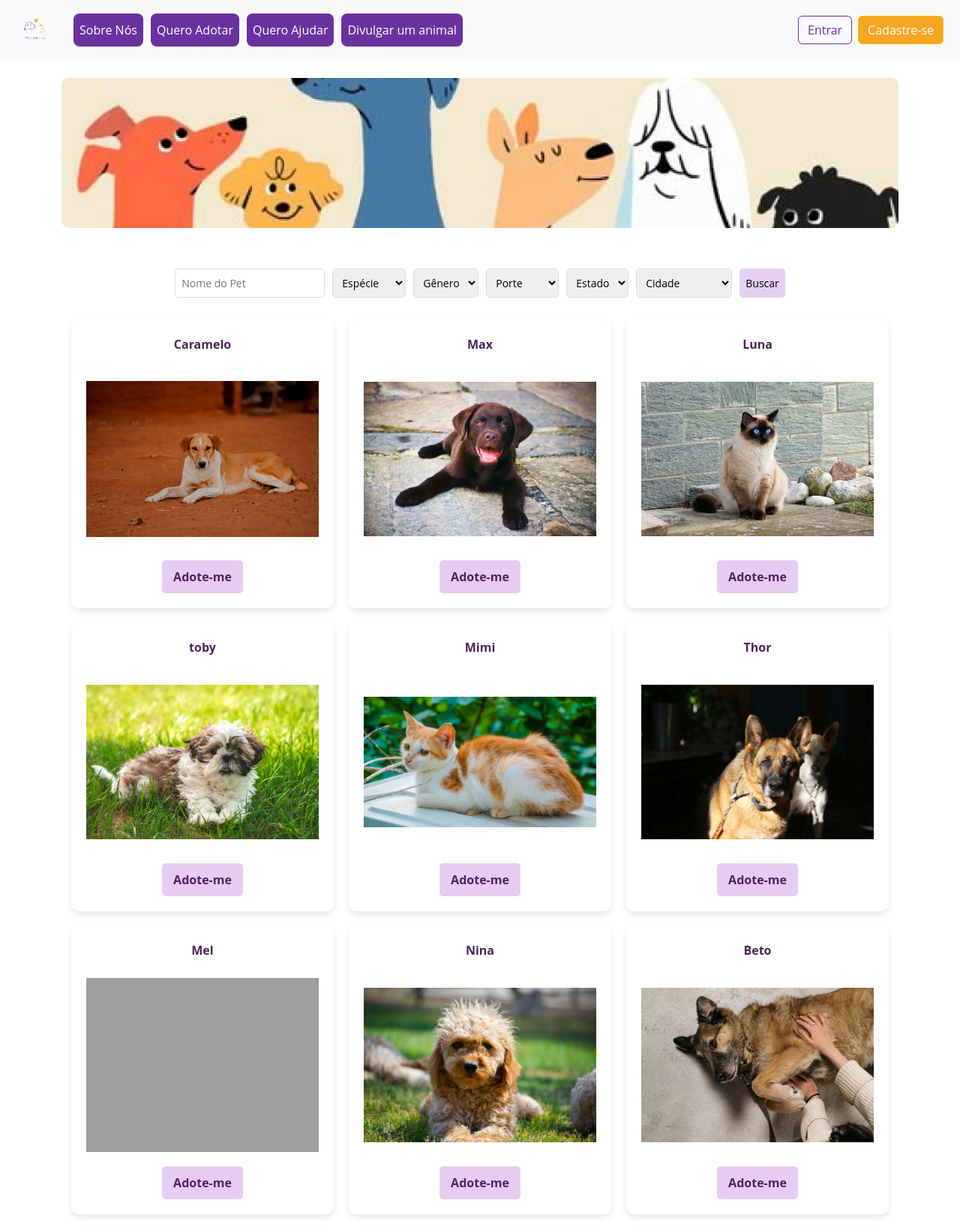
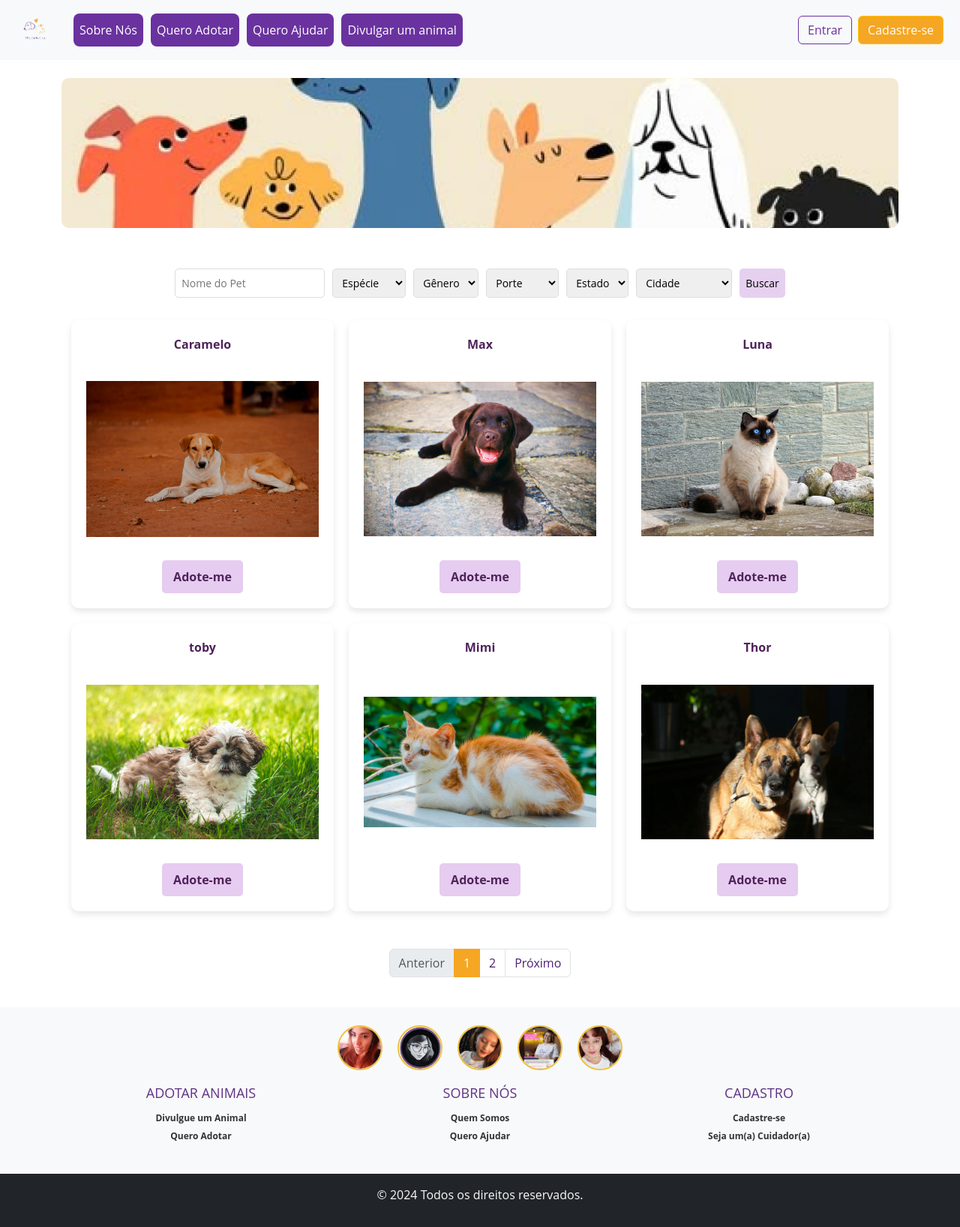
Before and after one commit to liviaboscolo/ProjetoFinal_SquadSarahGilbert, a Django app: page / in a window 1280 px wide. Shown: the top 1636 px of the page at 75% size. Run offline with Django 4.2, Linux system fonts and the light colour scheme; data comes from the database, SQL or seed files in the repository; grey boxes are pictures that could not be loaded.

Commit message:
create pagination

```diff
--- a/projeto_abrigo_animal/animais/templates/home.html
+++ b/projeto_abrigo_animal/animais/templates/home.html
@@ -68,4 +68,25 @@
     {% endfor %}
 </section>
 
+<!-- Paginação -->
+<div class="container">
+    {% if animais.has_other_pages %}
+        <nav aria-label="Page navigation">
+            <ul class="pagination justify-content-center">
+                <li class="page-item {% if not animais.has_previous %} disabled {% endif %}">
+                    <a class="page-link" href='{{url}}?pagina={% if animais.has_previous %}{{ animais.previous_page_number }}{% else %}#{% endif %}'>Anterior</a>
+                </li>
+                {%for page_number in animais.paginator.page_range%}
+                    <li class="page-item {% if animais.number == page_number %} active {% endif %}">
+                        <a class="page-link" href='{{url}}?pagina={{ page_number }}'>{{ page_number }}</a>
+                    </li>
+                {% endfor %}
+                <li class="page-item {% if not animais.has_next %} disabled {% endif %}">
+                    <a class="page-link" href='{{url}}?pagina={% if animais.has_next %}{{ animais.next_page_number }}{% else %}#{% endif %}'>Próximo</a>
+                </li>
+            </ul>
+        </nav>
+    {% endif %}
+</div>
+
 {% endblock %}
--- a/projeto_abrigo_animal/animais/views.py
+++ b/projeto_abrigo_animal/animais/views.py
@@ -1,14 +1,11 @@
 from django.shortcuts import render, get_object_or_404
 from animais.forms import AnimalForm,AdocaoForm
 from .models import Animal
-#from PIL import Image
-from django.http import HttpResponse
-from django.conf import settings
-import os
 from django.http import HttpResponseRedirect
 import folium
 import requests
-from django.contrib.auth.decorators import login_required
+#from django.contrib.auth.decorators import login_required
+from django.core.paginator import Paginator
 
 # ----------------------------------------------------------------------- HOME
 
@@ -31,6 +28,8 @@ def home(request):
         estado = request.GET.get('estado', '')
         cidade = request.GET.get('cidade', '')
 
+        pagina = request.GET.get("pagina",1)
+
         # Filtrando os animais com base nos critérios fornecidos
         if nome_pet:
             animais = animais.filter(nome__icontains=nome_pet)
@@ -45,9 +44,13 @@ def home(request):
         if cidade:
             animais = animais.filter(cidade=cidade)
 
+        num_animais_pag = 6
+        paginator = Paginator(animais, num_animais_pag)
+
     # Renderiza a página com o formulário e a lista filtrada
     return render(request, 'home.html', {
-        'animais': animais,
+        'url': request.path_info,
+        'animais': paginator.get_page(pagina),
         'form': form,
         'nome_pet': nome_pet,
         'tipo': tipo,
--- a/projeto_abrigo_animal/static/css/home.css
+++ b/projeto_abrigo_animal/static/css/home.css
@@ -113,6 +113,19 @@
     margin-bottom: 20px;
 }
 
+/* Paginação */
+.active>.page-link, .page-link.active {
+    background-color: #f5a623;
+    border-color:#f5a623;
+}
+
+.page-link {
+    color: #4d2176;
+}
+
+.page-link:hover {
+    color: #4d2176;
+}
 
 /* Media Queries para Responsividade */
 @media (max-width: 1200px) {
```
Also changed, not shown: projeto_abrigo_animal/animais/templates/map.html (+14 -14 lines).
